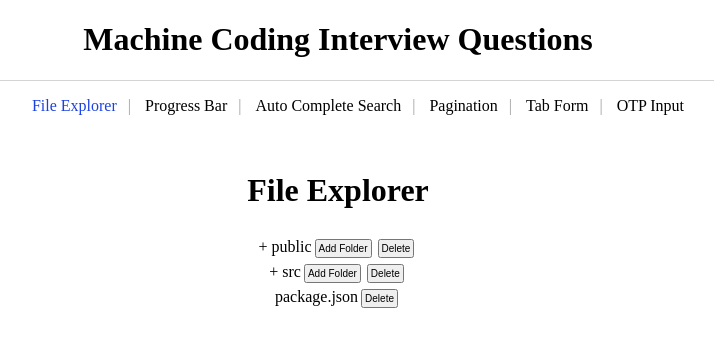
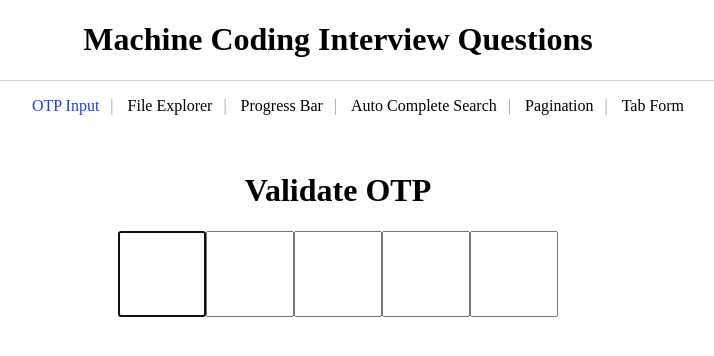
Before and after one commit to akash-karwande/machine-coding, a React (Vite) app: page / in a window 1280 px wide. Shown: the top 356 px of the page, without its empty margins (302-1016 px from the left). Built offline with nearby package versions, Linux system fonts and the light colour scheme.

Commit message:
readme otp input

```diff
--- a/src/components/Body.js
+++ b/src/components/Body.js
@@ -8,6 +8,10 @@ import OtpInput from "./otp-input/OtpInput";
 
 const Body = () => {
   const [apps, setApps] = useState([
+    {
+      name: 'OTP Input',
+      component: OtpInput
+    },
     {
       name: 'File Explorer',
       component: FileExplorer
@@ -27,10 +31,6 @@ const Body = () => {
     {
       name: 'Tab Form',
       component: TabForm
-    },
-    {
-      name: 'OTP Input',
-      component: OtpInput
     }
   ]);
 
```
Also changed, not shown: 1 other file (tests, documents, lock files or other folders).
